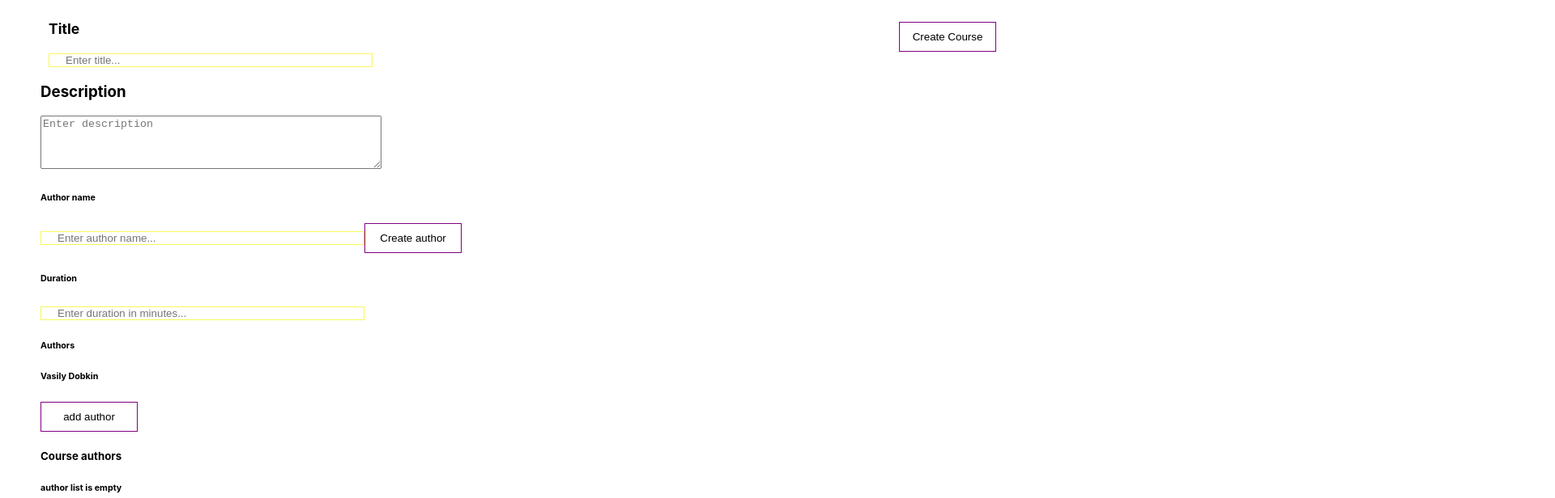
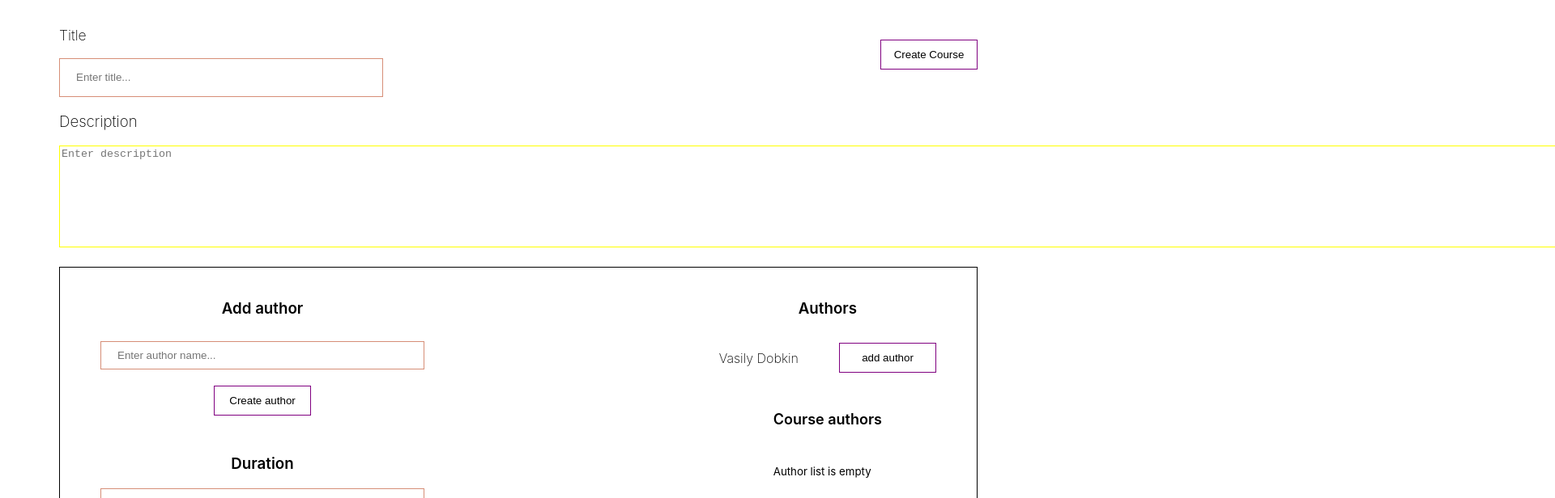
Before and after one commit to kevinbrane/React-practice, a React (Create React App) app in the folder courses-app/: page /create-course in a window 1280 px wide. Shown: the part 160-776 px from the top of the page at 81% size, 1920 px wide, since content can reach past the window. Built offline with nearby package versions, Linux system fonts and the light colour scheme.

Commit message:
style of create course component

```diff
--- a/courses-app/src/components/Input.jsx
+++ b/courses-app/src/components/Input.jsx
@@ -1,9 +1,9 @@
 import React from 'react'
 
-export function Input  ({ labelText, placeHolderText , onChange}){
+export function Input  ({ borderColor = 'rgba(246, 246, 59, 0.821)', labelText, placeHolderText , onChange, height}){
   return (
     <>
-      <input id='input-value'  className='search-input'  type="search" placeholder={placeHolderText} onChange={onChange} />
+      <input id='input-value'  style={{border: `1px solid ${borderColor}`, height: height}}  className='search-input'  type="search" placeholder={placeHolderText} onChange={onChange} />
       <label >{labelText}</label>
     </>
   )
--- a/courses-app/src/context/SearchContext.jsx
+++ b/courses-app/src/context/SearchContext.jsx
@@ -3,18 +3,15 @@ import React, {useContext, createContext, useState}  from 'react'
 const SearchContext = createContext({
     search : "",
     setSearch: () => {},
-    isSearch: false,
-    setIsSearch: () => {}
 })
 
 
 
 export const SearchProvider = ({children}) => {
     const [search, setSearch] = useState(null);
-    const [isSearch, setIsSearch] = useState(false)
 
     return (
-        <SearchContext.Provider value={{search, setSearch, setIsSearch, isSearch}}>
+        <SearchContext.Provider value={{search, setSearch}}>
             {children}
         </SearchContext.Provider>
     )
--- a/courses-app/src/pages/CreateCourse.jsx
+++ b/courses-app/src/pages/CreateCourse.jsx
@@ -10,35 +10,36 @@ const CreateCourse = () => {
       <div className='create-container'>
         <div className='create'>
             <div className='title'>
-              <h3>Title</h3>
-              <Input placeHolderText='Enter title...'/>
+              <h3 className='title-label'>Title</h3>
+              <Input  borderColor='rgb(189 71 34 / 61%)' height={48} placeHolderText='Enter title...'/>
             </div>
             <Button>Create Course</Button>
         </div>
-        <h3>Description</h3>
-        <textarea  rows="4" cols="50" placeholder='Enter description'></textarea>
+        <h3 className='title-label'>Description</h3>
+        <textarea className='textarea' style={{border: "1px solid yellow"}}  rows="8" cols="235" placeholder='Enter description'></textarea>
       </div>
       <div className='create-info'>
         <div className='left-add-info'>
           <div className='add-author'>
-              <h6>Author name</h6>
-              <Input placeHolderText='Enter author name...' />
+              <h3 className='author-label'>Add author</h3>
+              <Input borderColor='rgb(189 71 34 / 61%)' height={35} placeHolderText='Enter author name...' />
               <Button>Create author</Button>
           </div>
           <div className='duration'>
-            <h6>Duration</h6>
-            <Input placeHolderText='Enter duration in minutes...' />
+            <h3 className='author-label'>Duration</h3>
+            <Input borderColor='rgb(189 71 34 / 61%)' height={35} placeHolderText='Enter duration in minutes...' />
+            <h2 className='duration-result'>Duration: <span className='duration-time'>00:00</span> hours</h2>
           </div>
           </div>
           <div className='right-add-info'>
-            <h6>Authors</h6>
+            <h3 className='author-label'>Authors</h3>
             <div className='authors'>
-              <h6>Vasily Dobkin</h6>
+              <h4 className='title-label'>Vasily Dobkin</h4>
               <Button>add author</Button>
             </div>
             <div className='course-authors'>
-              <h5>Course authors</h5>
-              <h6>author list is empty</h6>
+              <h4 className='course-authors-label'>Course authors</h4>
+              <h5 className='course-authors-labelList'>Author list is empty</h5>
             </div>
           </div>
       </div>
--- a/courses-app/src/styles/CreateCourse.css
+++ b/courses-app/src/styles/CreateCourse.css
@@ -1,6 +1,88 @@
+.createCourse{
+  padding: 23px;
+}
+
+
 .create{
       display: flex;
     justify-content: space-between;
-    padding: 15px 0 0 10px;
     align-items: center;
 }
+
+.title-label{
+  font-weight: 200;
+}
+
+.create-info{
+  border: 1px solid black;
+  padding: 20px 50px 50px 50px;
+  margin-top: 20px;
+  display: flex;
+  flex-direction: row;
+  gap: 215px;
+  justify-content: space-between;
+}
+
+.textarea:focus-visible{
+  outline: 1px yellow;
+}
+
+.left-add-info{
+  display: flex;
+  flex-direction: column;
+  justify-content: space-between;
+  gap: 30px;
+}
+
+.add-author{
+  display: flex;
+    flex-direction: column;
+    align-items: center;
+    gap: 10px;
+}
+
+.author-label{
+  font-weight: 600 ;
+  text-align: center;
+}
+
+.duration{
+  display: flex;
+    flex-direction: column;
+}
+
+.duration-result{
+  font-weight: 400;
+}
+
+.duration-time{
+  font-weight: 600;
+
+}
+
+.right-add-info{
+  display: flex;
+  flex-direction: column;
+  align-items: center;
+}
+
+.authors{
+  display: flex;
+  align-items: center;
+  gap: 50px;
+  margin-bottom: 10px;
+}
+
+.course-authors{
+  display: flex;
+  flex-direction: column;
+}
+
+.course-authors-label{
+  font-size: 18px;
+  font-weight: 600;
+}
+
+.course-authors-labelList{
+  font-weight: 400;
+}
--- a/courses-app/src/styles/Search.css
+++ b/courses-app/src/styles/Search.css
@@ -7,7 +7,6 @@
 
 .search-input{
     background-color: transparent;
-    border: 1px solid rgba(246, 246, 59, 0.821);
     width: 25rem;
     padding: 0 20px;
 }
```
